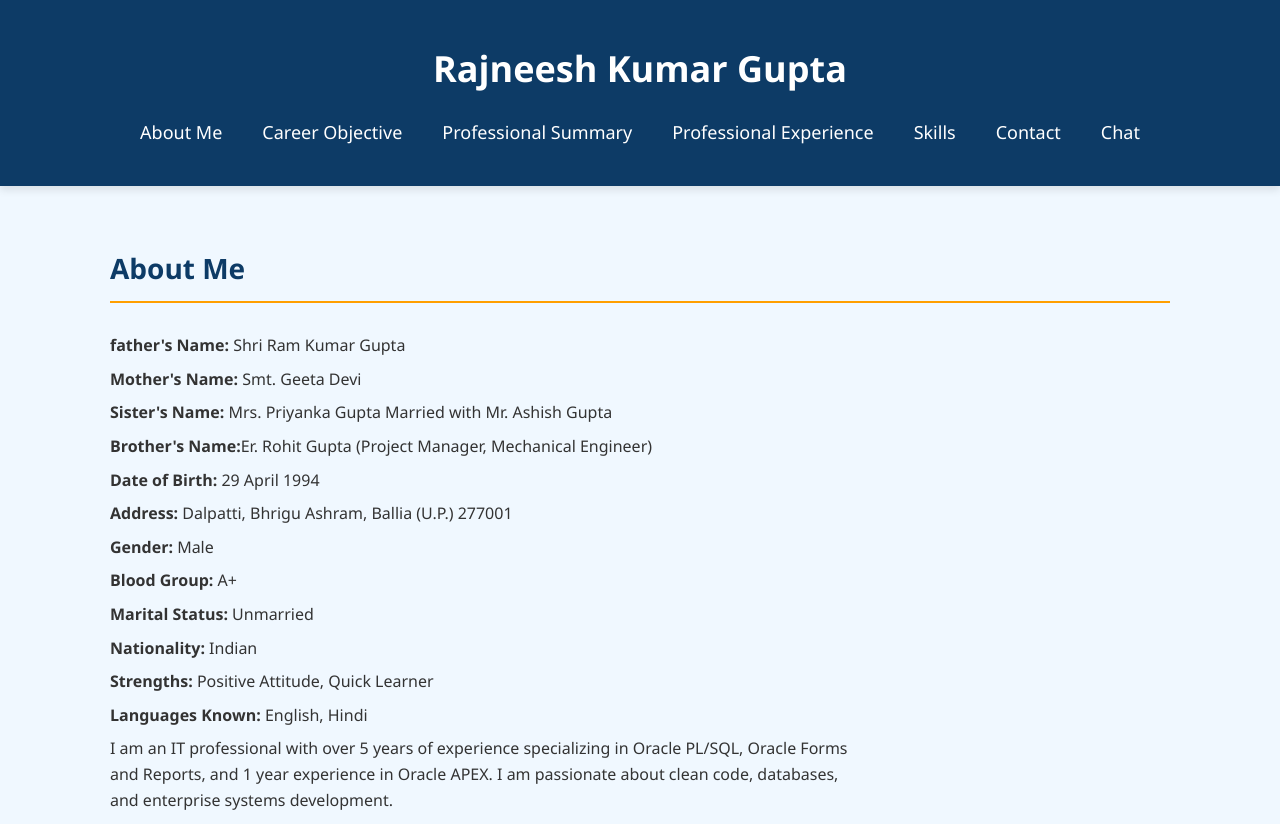
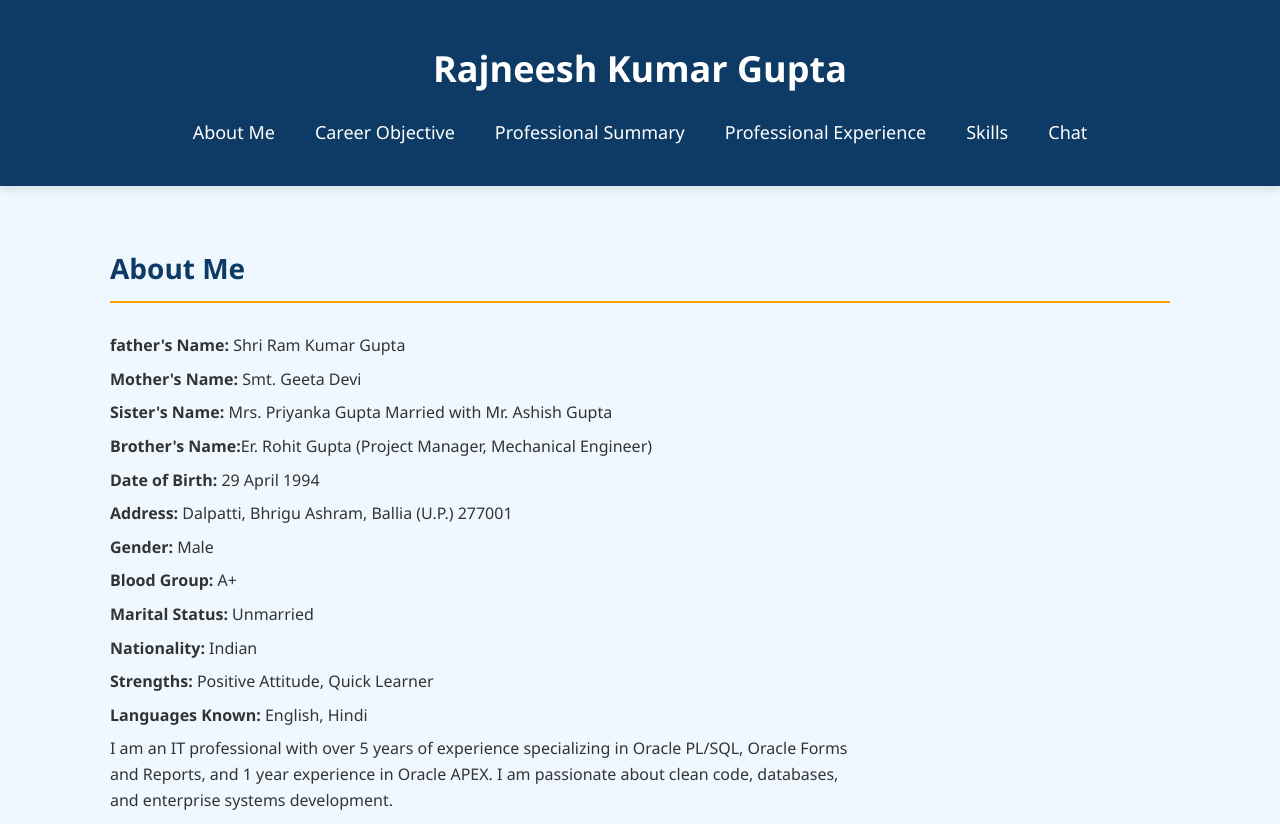
Before and after one commit to Rajneeshg1994/about-me, a plain HTML site: page index.html in a window 1280 px wide. Shown: the top 824 px of the page. Drawn offline with Linux system fonts and the light colour scheme.

Commit message:
Update index.html

```diff
--- a/index.html
+++ b/index.html
@@ -225,7 +225,7 @@
         <li><a href="#summary">Professional Summary</a></li>
         <li><a href="#experience">Professional Experience</a></li>
         <li><a href="#skills">Skills</a></li>
-        <li><a href="#contact">Contact</a></li>
+        <!--li><a href="#contact">Contact</a></li-->
         <li><a href="#chat">Chat</a></li>
       </ul>
     </nav>
```
